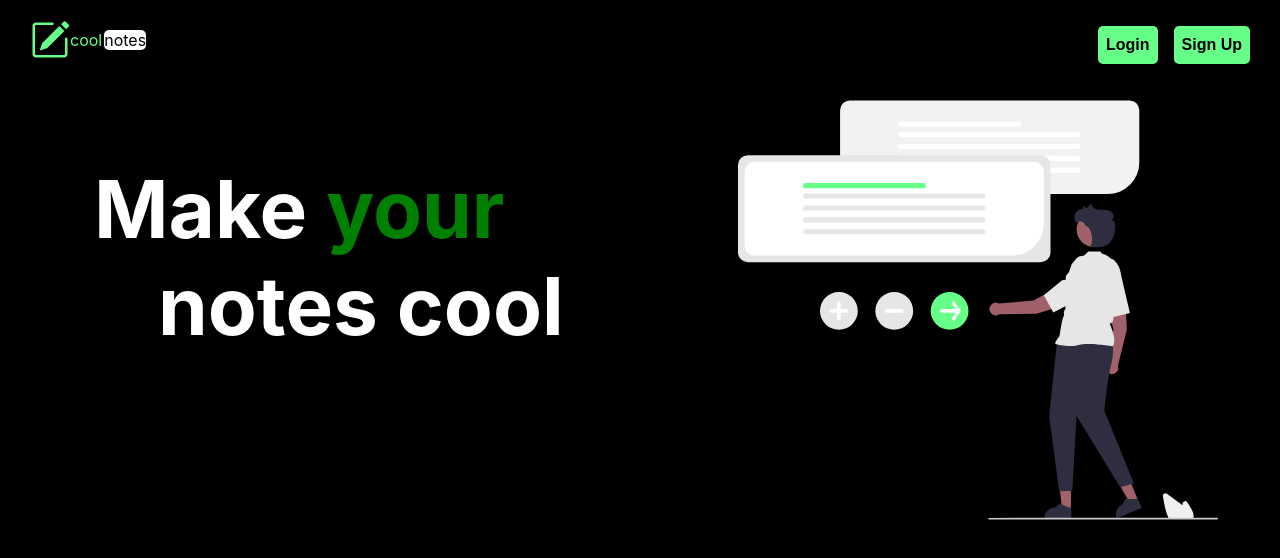
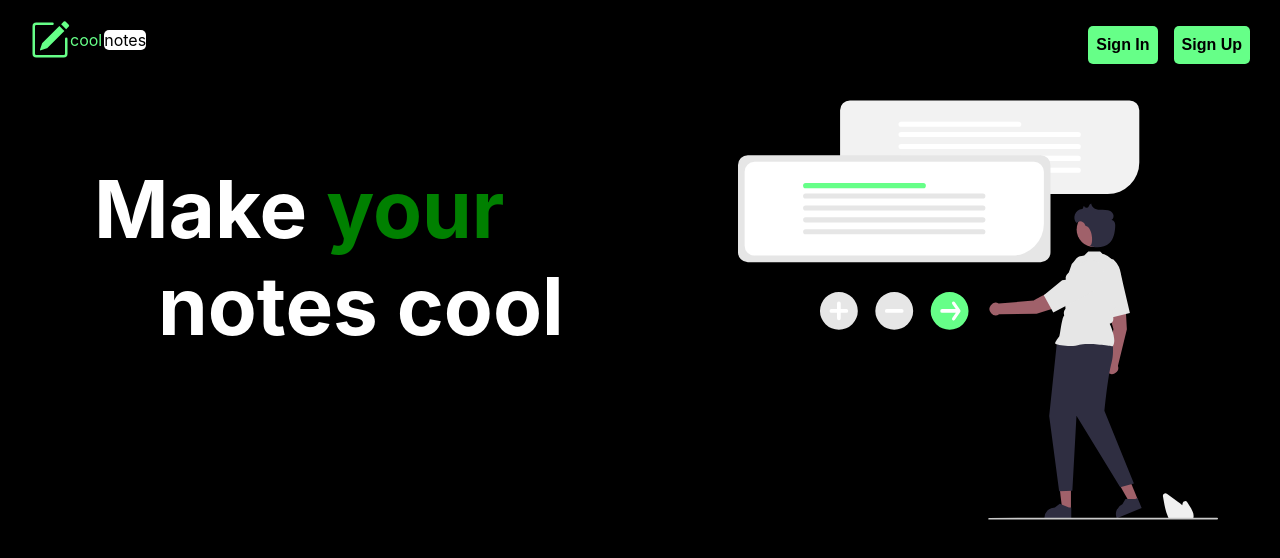
Before and after one commit to barnes-joseph/cool-notes, a React (Create React App) app: page / in a window 1280 px wide. Shown: the top 558 px of the page. Built offline with nearby package versions, Linux system fonts and the light colour scheme; no server answers.

Commit message:
Changed the button for the links

```diff
--- a/src/Components/HomeNav.js
+++ b/src/Components/HomeNav.js
@@ -7,9 +7,9 @@ const HomeNav = () => {
     return (
       <Nav>
         <Logo />
-        <div>
+        <div style={{display:'flex'}}>
           <Link to="/login">
-            <NavButton>Login</NavButton>
+            <NavButton>Sign In</NavButton>
           </Link>
           <Link to='/register'>
             <NavButton>Sign Up</NavButton>
```
